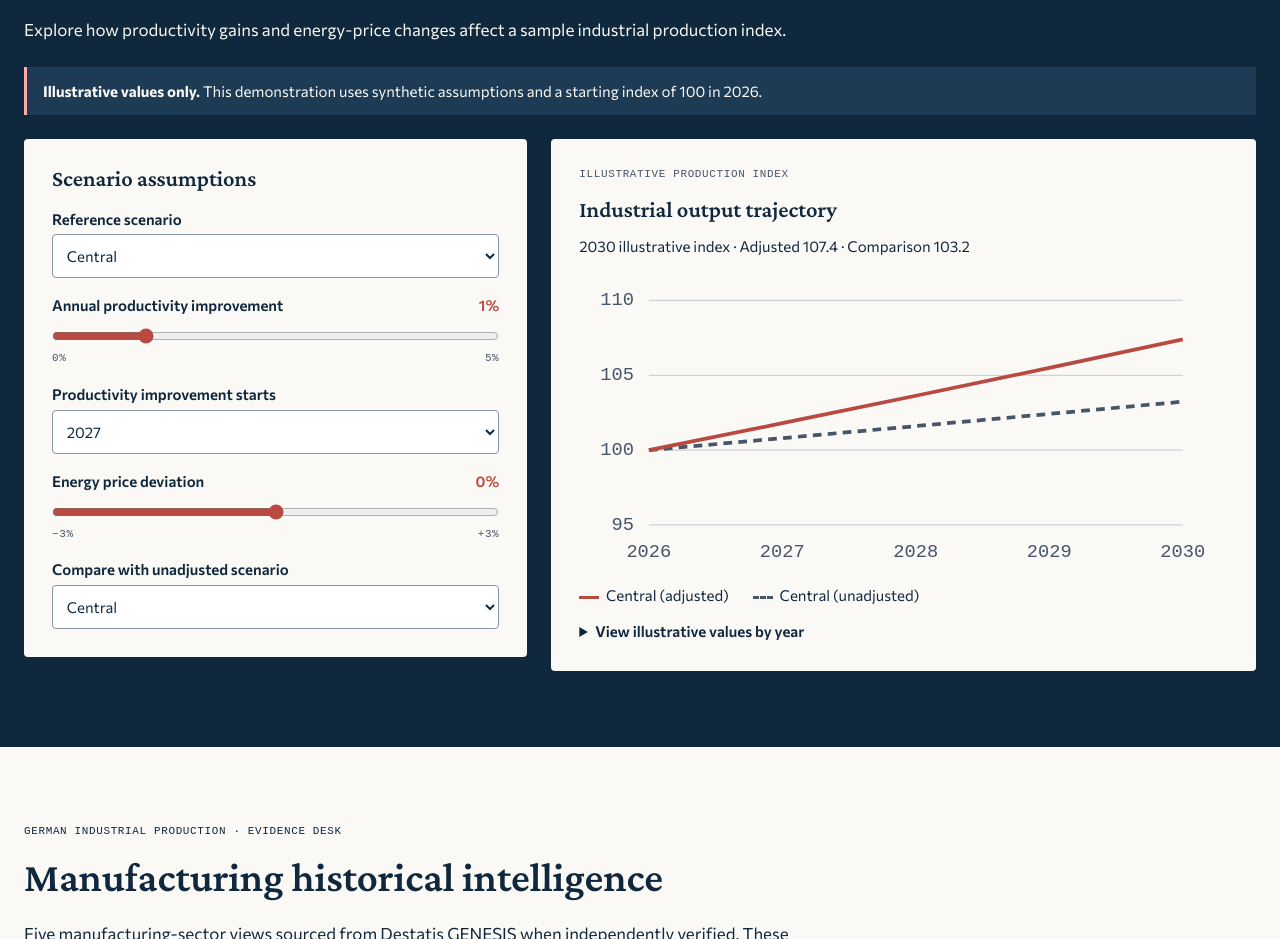
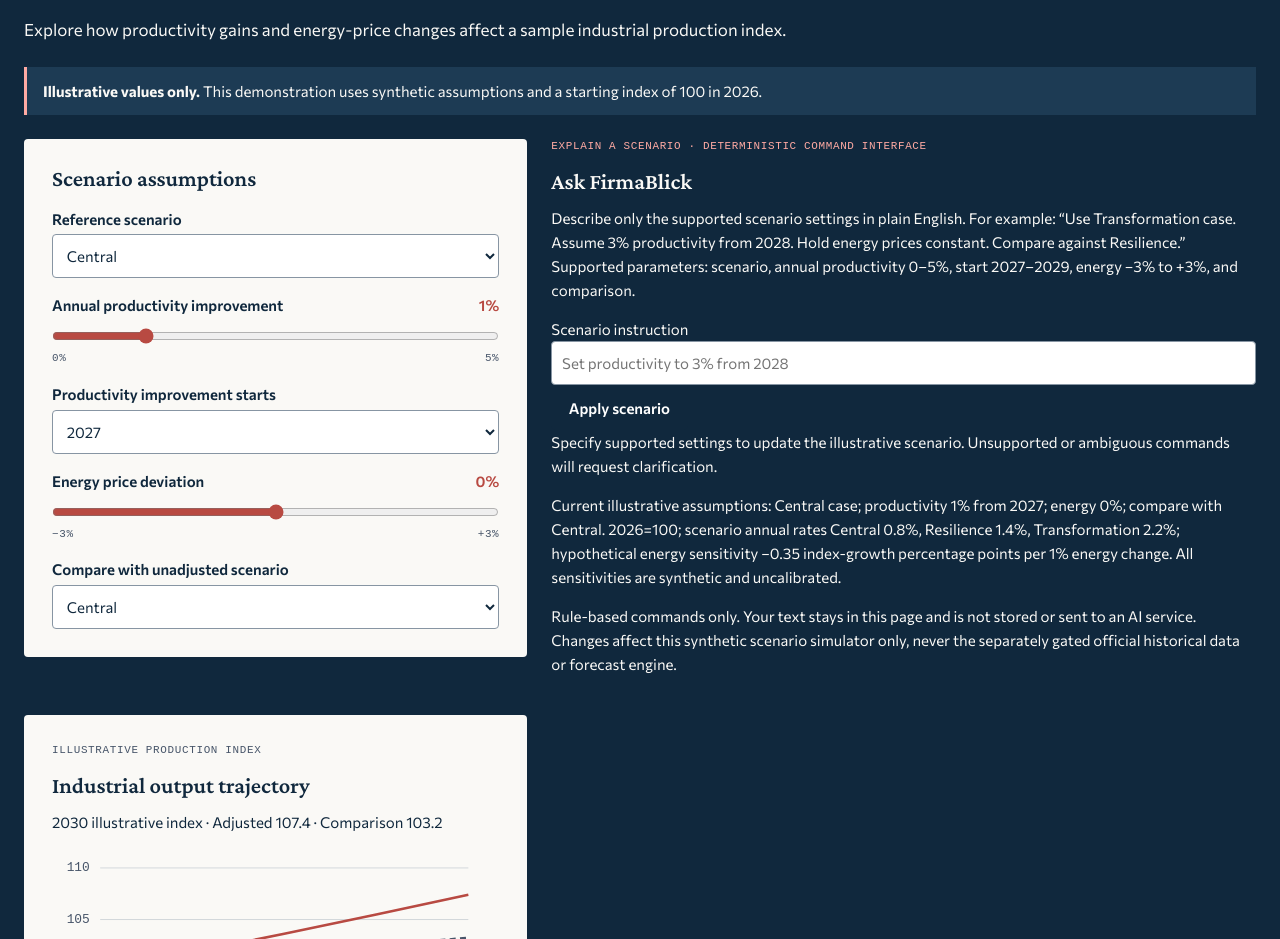
Before and after one commit to praneix/FirmaBlickRepo, a website with bundled scripts: page site/index.html in a window 1280 px wide. Shown: the part 1680-2619 px from the top of the page. Built offline with nearby package versions, Linux system fonts and the light colour scheme; a web font is replaced by a local one.

Commit message:
Issue 15: introduce accessible Ask FirmaBlick scenario-entry and explicit uncalibrated assumption readout

```diff
--- a/site/index.html
+++ b/site/index.html
@@ -9,6 +9,7 @@
   <link rel="stylesheet" href="./styles.css">
   <script type="module" src="./site.mjs"></script>
   <script type="module" src="./historical.mjs"></script>
+  <script type="module" src="./scenario-command.mjs"></script>
 </head>
 <body>
 <a class="skip" href="#main">Skip to content</a>
@@ -62,6 +63,21 @@
           <input id="energy" type="range" min="-3" max="3" step="0.1" value="0"><div class="range-labels" aria-hidden="true"><span>−3%</span><span>+3%</span></div>
           <label for="comparison">Compare with unadjusted scenario</label><select id="comparison"><option>None</option><option selected>Central</option><option>Resilience</option><option>Transformation</option></select>
         </form>
+        <div class="ask-panel" aria-labelledby="ask-title">
+          <p class="eyebrow">Explain a scenario · Deterministic command interface</p>
+          <h3 id="ask-title">Ask FirmaBlick</h3>
+          <p id="ask-help">Describe only the supported scenario settings in plain English. For example: “Use Transformation case. Assume 3% productivity from 2028. Hold energy prices constant. Compare against Resilience.” Supported parameters: scenario, annual productivity 0–5%, start 2027–2029, energy −3% to +3%, and comparison.</p>
+          <form id="ask-form" aria-describedby="ask-help scenario-note">
+            <label for="ask-command">Scenario instruction</label>
+            <div class="ask-entry">
+              <input id="ask-command" type="text" maxlength="450" autocomplete="off" spellcheck="false" placeholder="Set productivity to 3% from 2028" required>
+              <button class="button" type="submit">Apply scenario</button>
+            </div>
+          </form>
+          <p id="ask-result" role="status" aria-live="polite" aria-atomic="true">Specify supported settings to update the illustrative scenario. Unsupported or ambiguous commands will request clarification.</p>
+          <p id="scenario-assumptions" class="assumptions" aria-live="polite"></p>
+          <p class="ask-disclaimer">Rule-based commands only. Your text stays in this page and is not stored or sent to an AI service. Changes affect this synthetic scenario simulator only, never the separately gated official historical data or forecast engine.</p>
+        </div>
         <div class="chart-panel">
           <p class="eyebrow">Illustrative production index</p><h3>Industrial output trajectory</h3>
           <p id="readout" role="status"></p>
```
